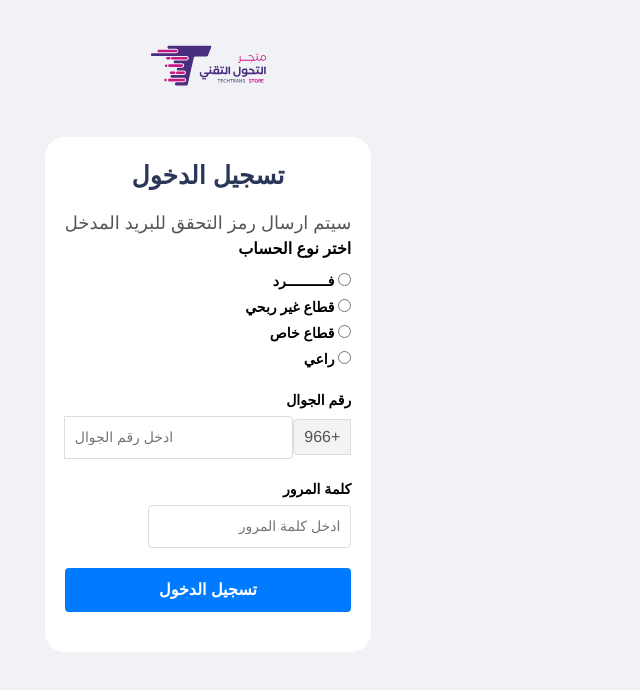
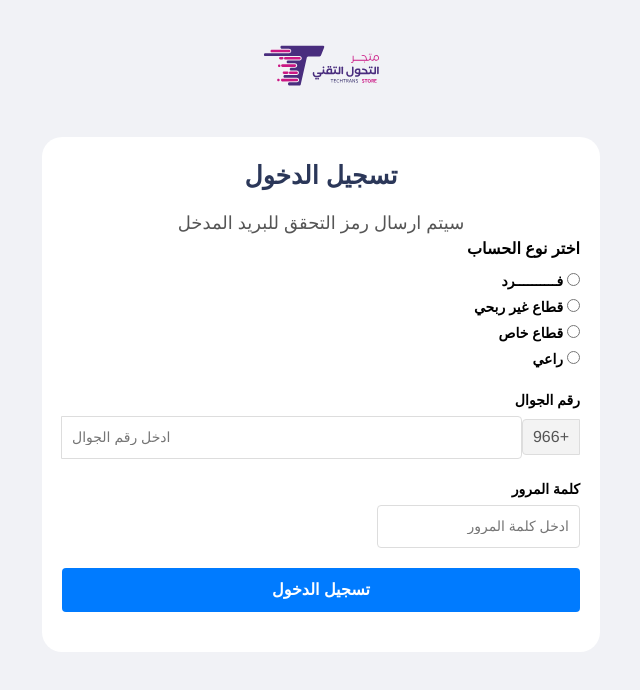
Before and after one commit to ma7moudemam/techtrans, a Vue app: page /Auth/login in a window 1280 px wide. Shown: the top 690 px of the page, without its empty margins (553-1193 px from the left). Built offline with nearby package versions, Linux system fonts and the light colour scheme.

Commit message:
update login page design

```diff
--- a/src/layout/AuthLayout.vue
+++ b/src/layout/AuthLayout.vue
@@ -1,15 +1,8 @@
 <template>
-  <div class="d-flex flex-column justify-content-center align-items-center">
-
-    <main class="">
-      <router-view />
-      <!-- This is critical for rendering child components -->
-    </main>
-  </div>
+  <router-view />
 </template>
 
 <script>
-
 export default {
   name: "AuthLayout",
   components: {},
--- a/src/views/auth/Login.vue
+++ b/src/views/auth/Login.vue
@@ -1,12 +1,15 @@
 <template>
-  <div class="loginPage d-flex flex-column justify-content-center align-items-center ">
+  <div class="container">
+    <div
+    class="loginPage d-flex flex-column justify-content-center align-items-center "
+  >
     <div>
       <img src="@/assets/images/main/logo.svg" alt="" />
     </div>
 
-    <div class="login-form-container ">
+    <div class="login-form-container col-6">
       <!-- Title -->
-      <div class="login-title">{{$t('login')}}</div>
+      <div class="login-title">{{ $t("login") }}</div>
 
       <!-- Description -->
       <div class="login-description">سيتم ارسال رمز التحقق للبريد المدخل</div>
@@ -87,6 +90,8 @@
       </div>
     </div>
   </div>
+  </div>
+
 </template>
 
 <script>
@@ -121,7 +126,7 @@
   font-weight: bold;
   margin-bottom: 15px;
   text-align: center;
-  color: #2B3759;
+  color: #2b3759;
 }
 
 .login-description {
```
